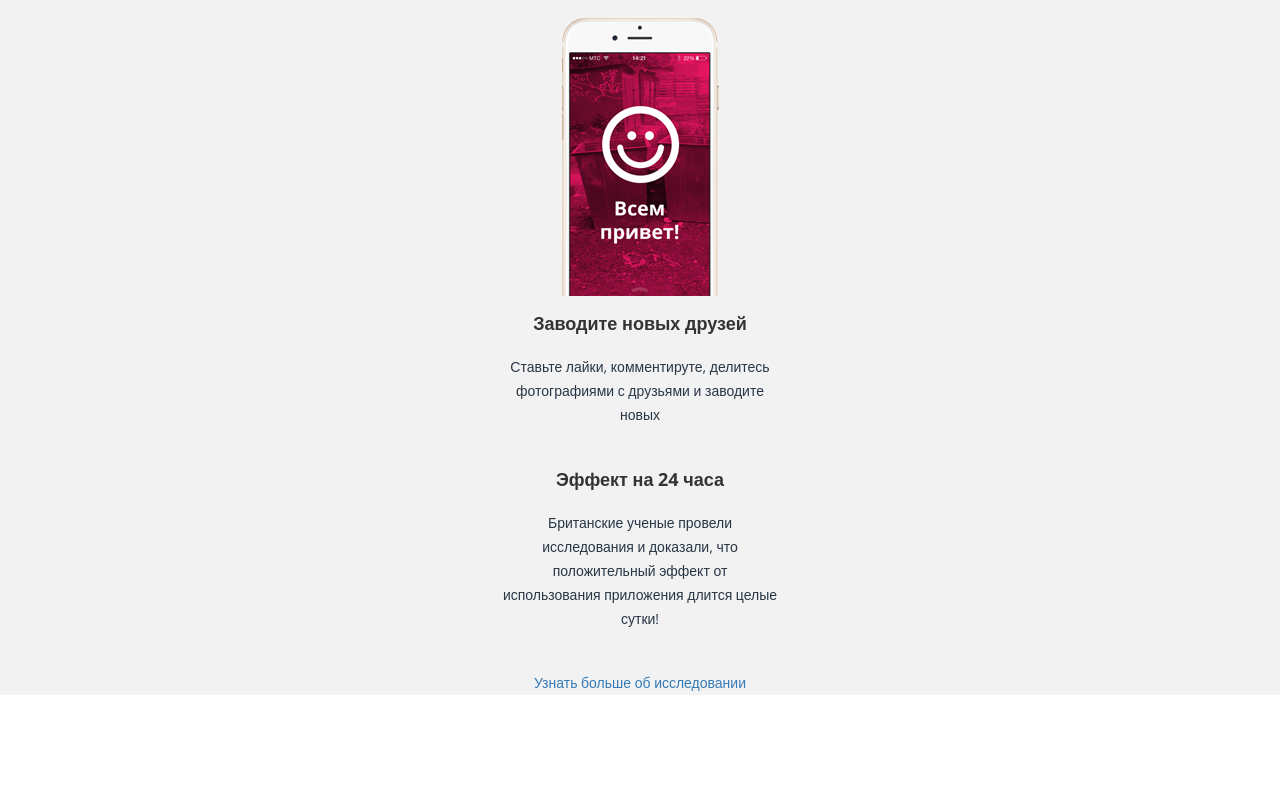
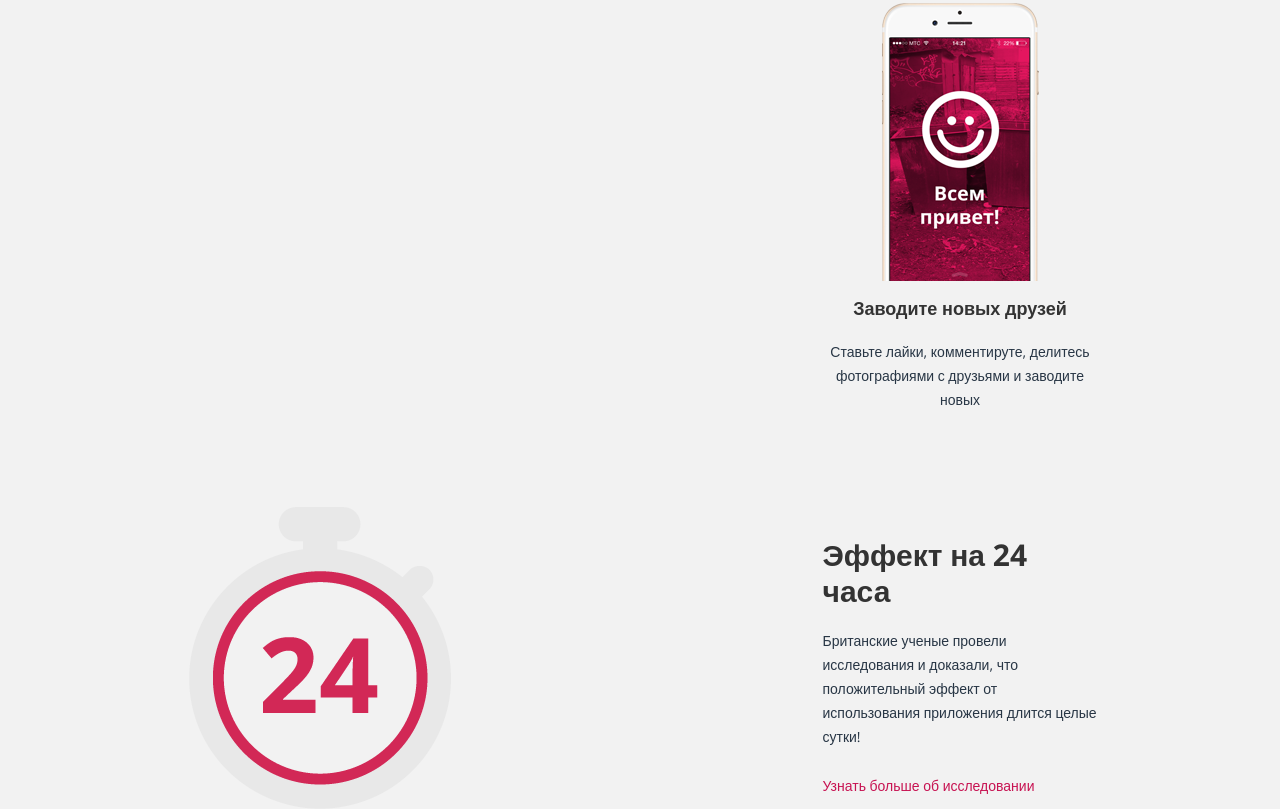
Before and after one commit to AcidHardcore/pink, a website: page source/index.html in a window 1280 px wide. Shown: the part 2088-2897 px from the top of the page. Before the commit the page ends 2783 px from the top, so only its background shows below. Drawn offline with nearby package versions, Linux system fonts and the light colour scheme; files that its build step writes are made by us from their sources; no server answers.

Commit message:
finished features block for 700px

```diff
--- a/source/index.html
+++ b/source/index.html
@@ -76,6 +76,7 @@
         <div class="arrow__left"></div>
       </figure>
       <div class="row features__wrapper">
+        <div class="col-sm-6 col-sm-push-6 features__wrapper-right">
           <div class="features__item-wrapper">
             <picture>
               <!--<source media="(min-width: 1200px)" srcset="img/Pink-logo-3@1x.png, img/Pink-logo-3@2x.png 2x">
@@ -103,19 +104,34 @@
             <h2 class="features__name">Заводите новых друзей</h2>
             <div class="features__desc">Ставьте лайки, комментируте, делитесь фотографиями с друзьями и заводите новых
             </div>
+          </div>
+        </div>
+        <div class="col-sm-6 col-sm-pull-6 visible-sm-block  visible-xs-block features__wrapper-left">
           <picture>
             <source media="(min-width: 700px)" srcset="img/iphone-screen-2-3@1x.png, img/iphone-screen-2-3@2x.png 2x">
             <source media="(min-width: 320px)" srcset="img/iphone-screen-1-3@1x.png, img/iphone-screen-2-3@1x.png 2x">
-            <img class="visible-sm-block  visible-xs-block features__img" src="img/iphone-screen-1-3@1x.png" alt="screen3">
+            <img class="features__img" src="img/iphone-screen-1-3@1x.png"
+                 alt="screen3">
           </picture>
         </div>
-        <div class="hidden-xs features__effect">
+      </div>
+        <div class="row hidden-xs features__wrapper features__wrapper--second">
+        <div class="col-sm-6 features__wrapper-left-second">
+          <picture>
+            <source media="(min-width: 700px)" srcset="img/logo-timer@1x.png, img/logo-timer@2x.png 2x">
+            <img class="features__img" src="img/logo-timer@1x.png" alt="timer">
+          </picture>
+        </div>
+        <div class="col-sm-6 features__wrapper-right-second ">
           <h2 class="features__name features__name--effect">Эффект на 24 часа</h2>
           <div class="features__desc features__desc--effect">Британские ученые провели исследования и доказали,
             что положительный эффект от использования приложения длится целые сутки!
           </div>
-          <a href="#" class="features__effect-link">Узнать больше об исследовании</a>
+          <a href="#" class="features__link">Узнать больше об исследовании</a>
         </div>
+        </div>
+
+
     </section>
 
   </main>
--- a/source/less/blocks/arrow.less
+++ b/source/less/blocks/arrow.less
@@ -4,6 +4,9 @@
   width: 100%;
   height: 36px;
   overflow: hidden;
+  @media (min-width: @screen-sm) {
+    top: 292px;
+  }
   &__left {
     position: absolute;
     top: 0;
--- a/source/less/blocks/features.less
+++ b/source/less/blocks/features.less
@@ -2,6 +2,7 @@
 
 .features {
   position: relative;
+  text-align: center;
 
   .clearfix();
 
@@ -11,7 +12,9 @@
     font-weight: 300;
     line-height: 32px;
     color: @color-menu;
-    text-align: center;
+    @media (min-width: @screen-sm) {
+      margin-bottom: 100px;
+    }
   }
   &__title span:first-child {
     margin-top: 65px;
@@ -30,6 +33,9 @@
 
     .clearfix();
   }
+  &__wrapper--second{
+    padding-top: 0;
+  }
   &__name {
     width: 275px;
     margin-right: auto;
@@ -39,14 +45,40 @@
     font-weight: 700;
     line-height: 24px;
   }
+  &__name--effect {
+    font-size: 30px;
+    line-height: 36px;
+  }
   &__desc {
     width: 275px;
     margin-right: auto;
     margin-bottom: 40px;
     margin-left: auto;
-    color: @color-menu;
+    color: @base-color;
+  }
+  &__desc--effect {
+    margin-bottom: 25px;
+  }
+  &__link {
+    .links(@color-pink, @base-color, #f2f2f2);
+    display: block;
+    width: 275px;
+    margin: 0 auto;
   }
   &__img {
-    margin: 0 auto;
+    //margin: 0 auto;
+  }
+  &__wrapper-left {
+    margin-top: -100px;
+  }
+  &__wrapper-right {
+    margin-top: -45px;
+  }
+  &__wrapper-left-second {
+    margin-top: 55px;
+  }
+  &__wrapper-right-second {
+    margin-top: 60px;
+    text-align: left;
   }
 }
--- a/source/less/mixins.less
+++ b/source/less/mixins.less
@@ -1,13 +1,11 @@
-.links (@link, @visited, @hover, @active) {
+.links (@link, @hover, @active) {
   & {
     color: @link;
-    &:visited {
-      color: @visited;
-    }
     &:hover {
       color: @hover;
+      text-decoration: underline;
     }
-    &:active, &:focus {
+    &:active {
       color: @active;
     }
   }
@@ -18,8 +16,9 @@
     fill: @fill;
     &:hover {
       color: @hover;
+
     }
-    &:active, &:focus {
+    &:active {
       color: @active;
     }
   }
```
Also changed, not shown: source/img/logo-timer@1x.png (added), source/img/logo-timer@2x.png (added). Lines whose indentation alone changed are shown as unchanged.
